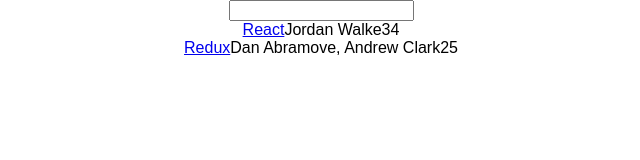
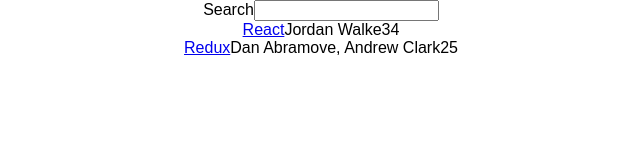
Before and after one commit to andyklimczak/the-road-to-learn-react, a React (Create React App) app: page / in a window 1280 px wide. Shown: the top 160 px of the page, without its empty margins (319-959 px from the left). Built offline with nearby package versions, Linux system fonts and the light colour scheme.

Commit message:
composable components

```diff
--- a/src/App.js
+++ b/src/App.js
@@ -1,6 +1,8 @@
 import React, { Component } from 'react';
 import logo from './logo.svg';
 import './App.css';
+import Search from './Search.js';
+import Table from './Table.js';
 
 const list = [
   {
@@ -19,7 +21,6 @@ const list = [
     objectId: 1,
   },
 ];
-const isSearched = (query) => (item) => !query || item.title.toLowerCase().indexOf(query.toLowerCase()) !== -1;
 
 class App extends Component {
   constructor(props) {
@@ -37,19 +38,10 @@ class App extends Component {
     const { query, list } = this.state;
     return (
       <div className="App">
-        <form>
-          <input type="text" value={query} onChange={this.onSearchChange} />
-        </form>
-        { list.filter(isSearched(query)).map(item => {
-          return (
-            <div key={item.objectId}>
-              <span><a href={item.url}>{item.title}</a></span>
-              <span>{item.author}</span>
-              <span>{item.num_comments}</span>
-              <span>{item.points}</span>
-            </div>
-          );
-        })}
+        <Search value={query} onChange={this.onSearchChange} >
+          Search
+        </Search>
+        <Table list={list} pattern={query} />
       </div>
     );
   }
--- /dev/null
+++ b/src/Search.js
@@ -0,0 +1,16 @@
+import React, { Component } from 'react';
+import logo from './logo.svg';
+import './App.css';
+
+class Search extends Component {
+  render() {
+    const { value, onChange, children } = this.props;
+    return (
+      <form>
+        {children}<input type="text" value={value} onChange={onChange} />
+      </form>
+    );
+  }
+}
+
+export default Search;
--- /dev/null
+++ b/src/Table.js
@@ -0,0 +1,27 @@
+import React, { Component } from 'react';
+import logo from './logo.svg';
+import './App.css';
+
+const isSearched = (query) => (item) => !query || item.title.toLowerCase().indexOf(query.toLowerCase()) !== -1;
+
+class Table extends Component {
+  render() {
+    const { list, pattern } = this.props;
+    return (
+      <div>
+        { list.filter(isSearched(pattern)).map(item => {
+          return (
+            <div key={item.objectId}>
+              <span><a href={item.url}>{item.title}</a></span>
+              <span>{item.author}</span>
+              <span>{item.num_comments}</span>
+              <span>{item.points}</span>
+            </div>
+          );
+        })}
+      </div>
+    );
+  }
+}
+
+export default Table;
```
